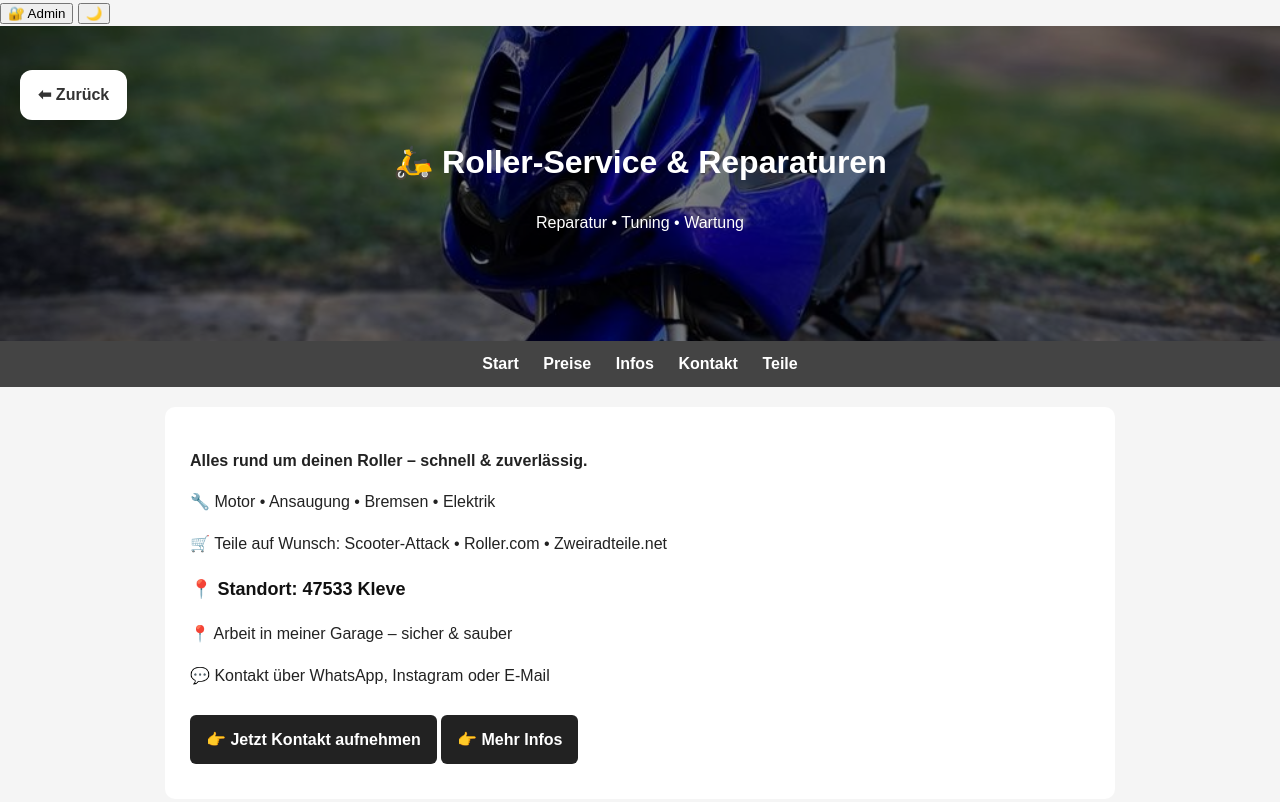
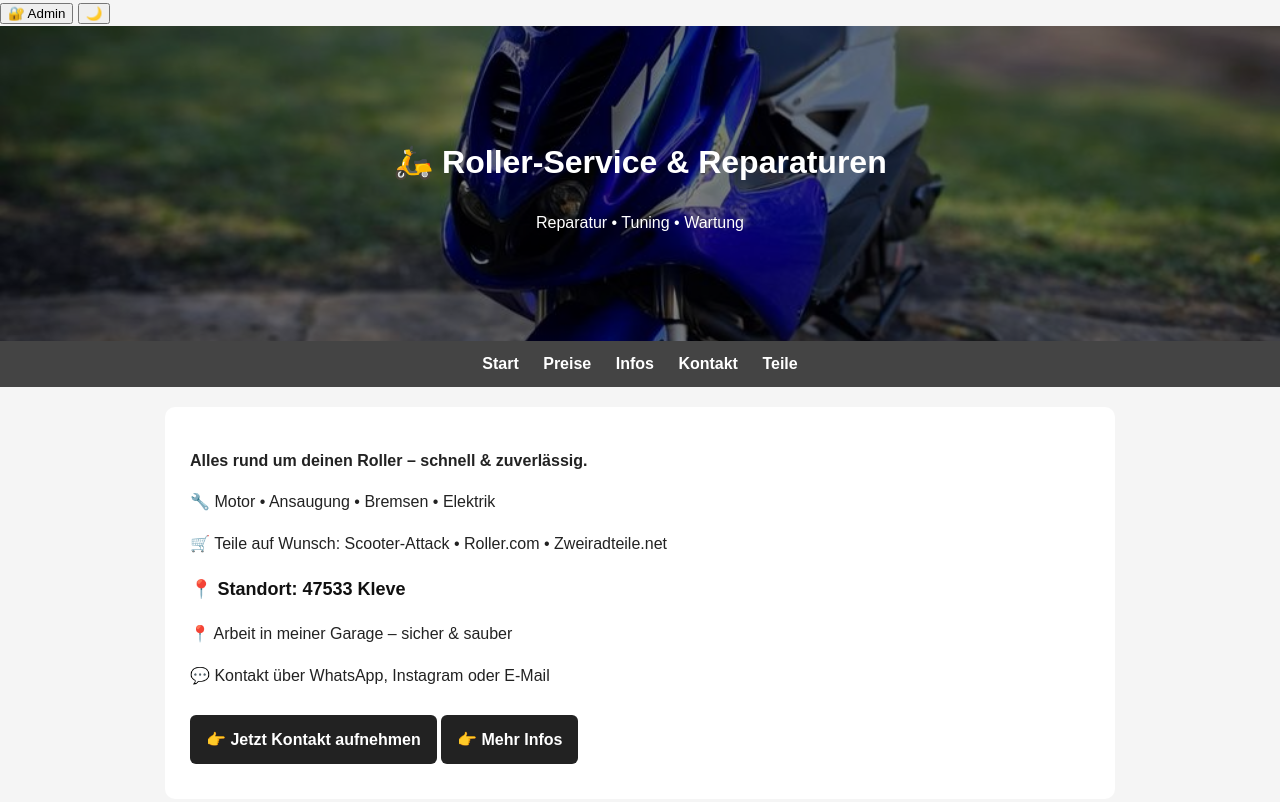
Before and after one commit to jxson47/test1, a plain HTML site: page index.html in a window 1280 px wide. Drawn offline with Linux system fonts and the light colour scheme.

Commit message:
Add files via upload

```diff
--- a/script.js
+++ b/script.js
@@ -25,7 +25,10 @@ document.addEventListener("DOMContentLoaded", function () {
       }
     });
 
-  // Back Button erstellen
+  // merkt sich Besuch + zeigt Back Button nur wenn Navigation passiert ist
+  const cameFromPage = sessionStorage.getItem("visited");
+
+  if (cameFromPage) {
     const backBtn = document.createElement("div");
     backBtn.className = "back-box";
     backBtn.innerHTML = "⬅ Zurück";
@@ -35,6 +38,9 @@ document.addEventListener("DOMContentLoaded", function () {
     };
 
     document.body.appendChild(backBtn);
+  }
+
+  sessionStorage.setItem("visited", "true");
 
 });
 
--- a/style.css
+++ b/style.css
@@ -96,20 +96,23 @@ a.button:hover,
 
 .back-box {
   position: fixed;
-  top: 70px;   /* vorher 20px → jetzt weiter runter */
-  left: 20px;
+  top: 70px;      /* etwas runter */
+  left: 10px;     /* weiter nach links */
 
   background: white;
-  padding: 12px 18px;
-  border-radius: 12px;
+  padding: 8px 12px;   /* kleiner gemacht */
+  border-radius: 10px;
 
-  box-shadow: 0 6px 15px rgba(0, 0, 0, 0.2);
+  font-size: 14px;     /* kleiner Text */
+
+  box-shadow: 0 4px 10px rgba(0, 0, 0, 0.2);
 
   cursor: pointer;
   font-weight: bold;
 
   transition: 0.2s ease;
   z-index: 9999;
+}
 }
 }
 
```
Lines whose indentation alone changed are shown as unchanged.
